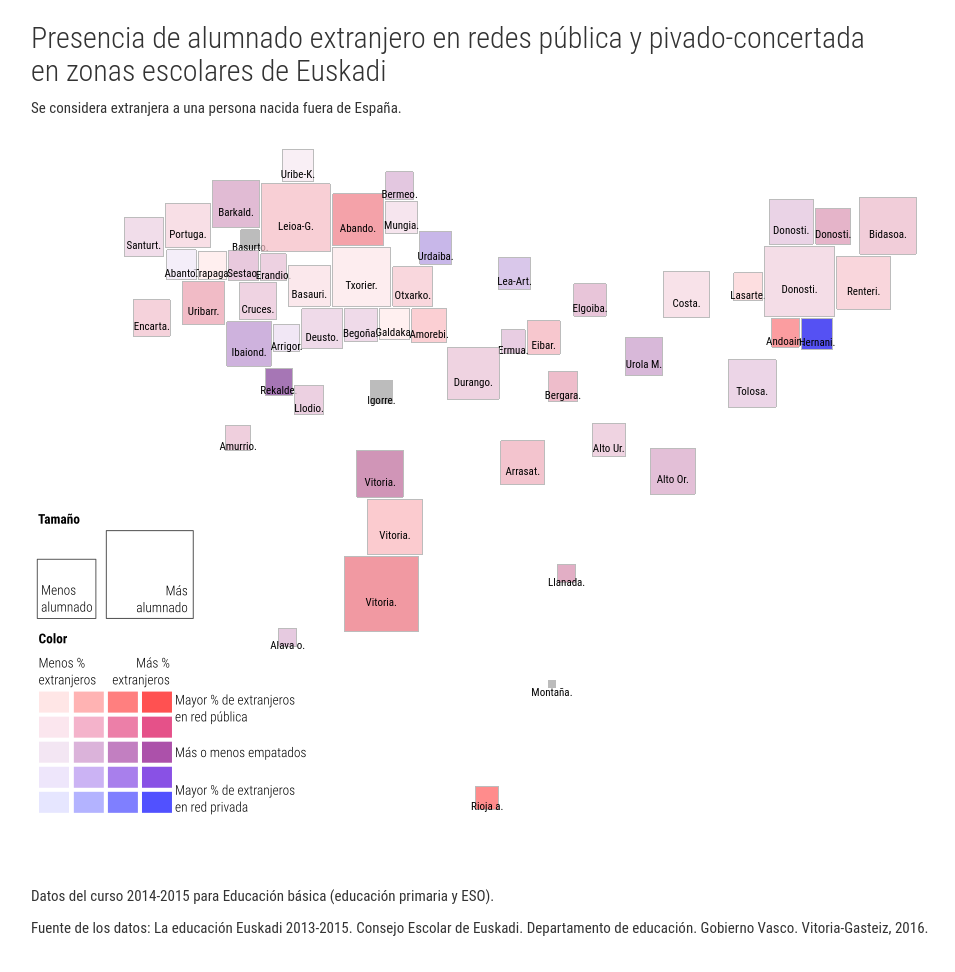
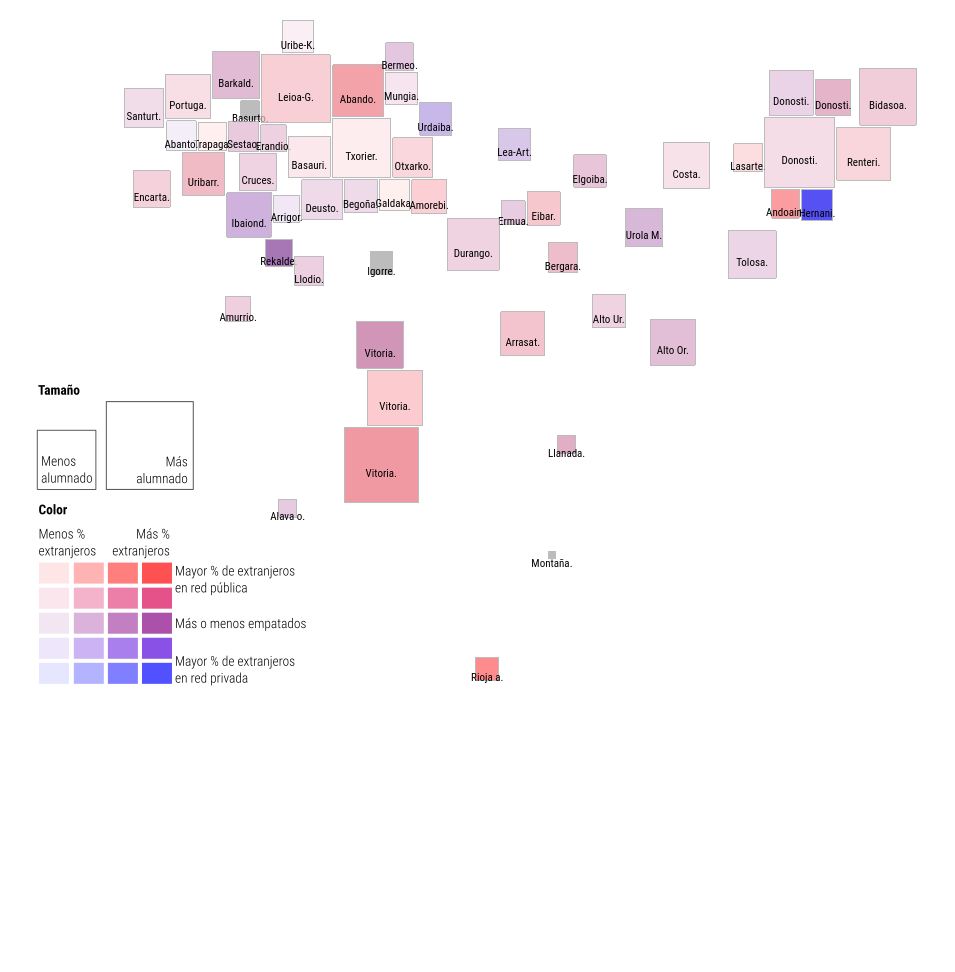
Before and after one commit to numeroteca/numeroteca.github.io, a plain HTML site: page segregacionescolar/extranjero/index_embed.html in a window 1280 px wide. Shown: the whole page, without its empty margins (39-994 px from the left). After the commit the page ends 800 px from the top, so only its background shows below. Drawn offline with Linux system fonts and the light colour scheme; files that its build step writes are made by us from their sources; a script that the page names is missing.

Commit message:
mejora embed cartograma

```diff
--- a/segregacionescolar/extranjero/index_embed.html
+++ b/segregacionescolar/extranjero/index_embed.html
@@ -94,23 +94,9 @@ rect {
 <body>
 <main class="container">
 	<section id="interactivo">
-		<header class="row vis-head">
-			<div class="col-md-9">
-				<h1>Presencia de alumnado extranjero en redes pública y pivado-concertada en zonas escolares de Euskadi</h1>
-			</div>
-		</header>
 		<div class="row vis-body">
 			<div class="col-md-12">
-				<p>Se considera extranjera a una persona nacida fuera de España.</p>
-			</div>
-			<div class="col-md-12">
 				<div id="cartogram"></div>
-			</div>
-		</div>
-		<div class="row">
-			<div class="col-md-12">
-				<p>Datos del curso 2014-2015 para Educación básica (educación primaria y ESO).</p>
-				<p>Fuente de los datos: La educación Euskadi 2013-2015. Consejo Escolar de Euskadi. Departamento de educación. Gobierno Vasco. Vitoria-Gasteiz, 2016.</p>
 			</div>
 		</div>
 	</section>
```
